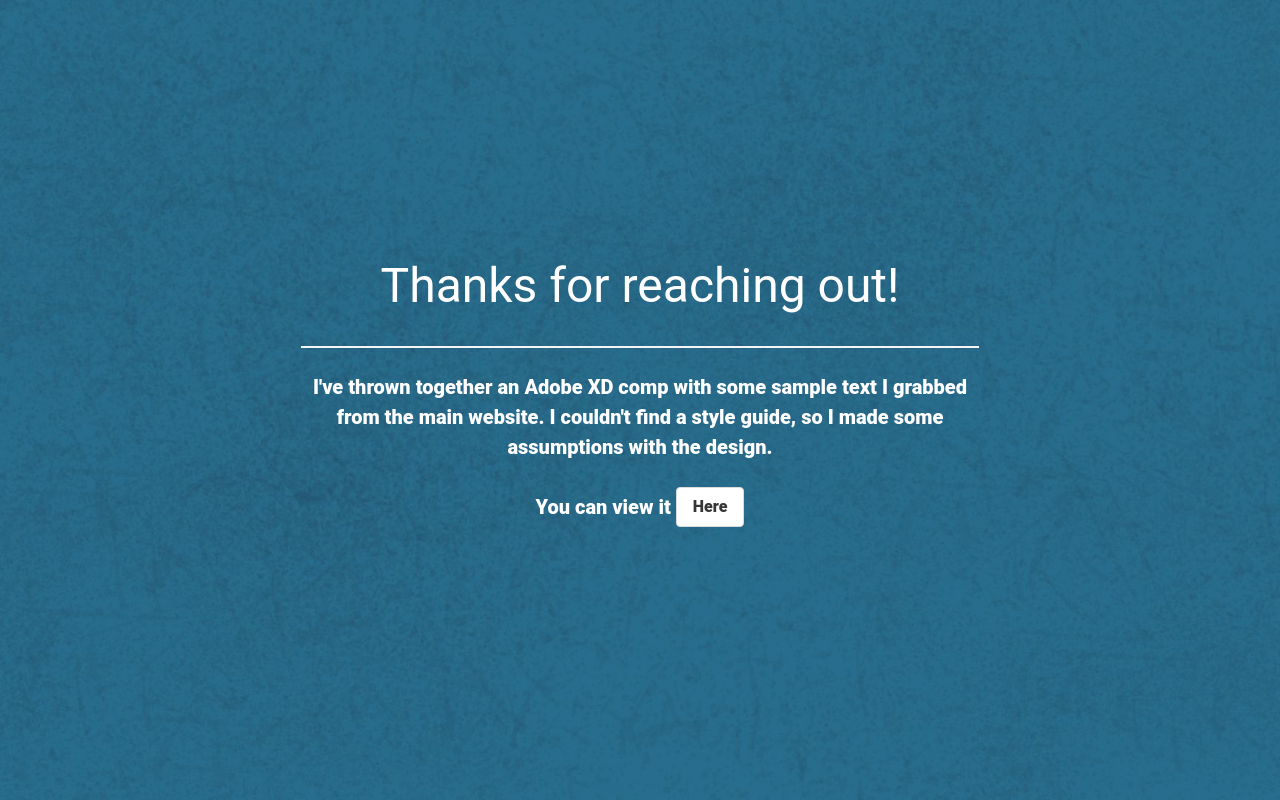
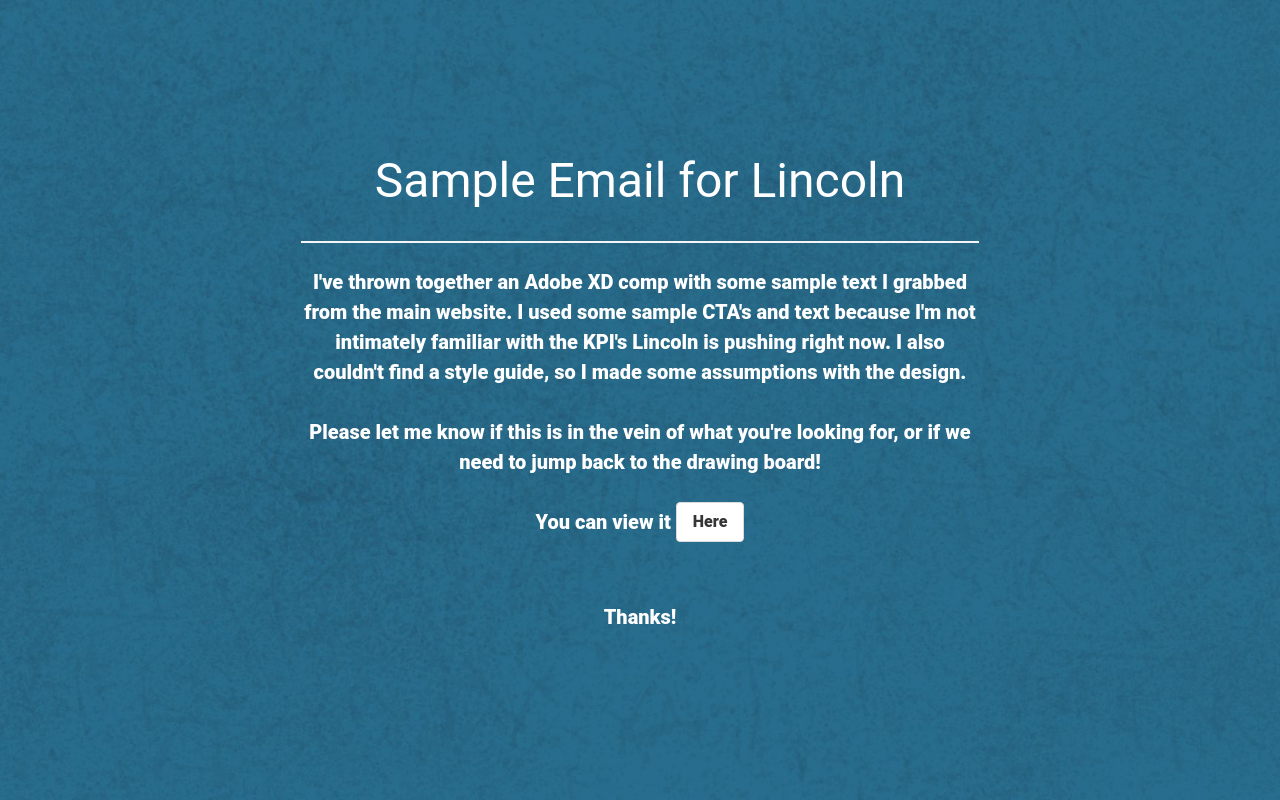
Before and after one commit to juliangerace/Julian, a plain HTML site: page lincoln.html in a window 1280 px wide. Drawn offline with nearby package versions, Linux system fonts and the light colour scheme.

Commit message:
copy changes

```diff
--- a/lincoln.html
+++ b/lincoln.html
@@ -19,9 +19,9 @@
     <section class="hero is-fullheight is-bold open">
         <div class="hero-body has-text-centered">
             <div class="container animated fadeIn">
-<h1 class="has-text-white is-size-1">Thanks for reaching out!</h1>
+<h1 class="has-text-white is-size-1">Sample Email for Lincoln</h1>
                 <hr>
-                <h2 class="has-text-white is-size-5">I've thrown together an Adobe XD comp with some sample text I grabbed from the main website. I couldn't find a style guide, so I made some assumptions with the design. <br><br>You can view it <a class="button" style="margin-top:-5px;" href="https://xd.adobe.com/view/cfa5d4a7-5521-4fa5-4b1a-0942a6b3cadc-b994/?fullscreen&hints=off">Here</a></h2>
+                <h2 class="has-text-white is-size-5">I've thrown together an Adobe XD comp with some sample text I grabbed from the main website. I used some sample CTA's and text because I'm not intimately familiar with the KPI's Lincoln is pushing right now. I also couldn't find a style guide, so I made some assumptions with the design. <br><br>Please let me know if this is in the vein of what you're looking for, or if we need to jump back to the drawing board!<br><br>You can view it <a class="button" style="margin-top:-5px;" href="https://xd.adobe.com/view/cfa5d4a7-5521-4fa5-4b1a-0942a6b3cadc-b994/?fullscreen&hints=off">Here</a><br><br><br>Thanks!</h2>
                 <br>
             </div>
         </div>
```
